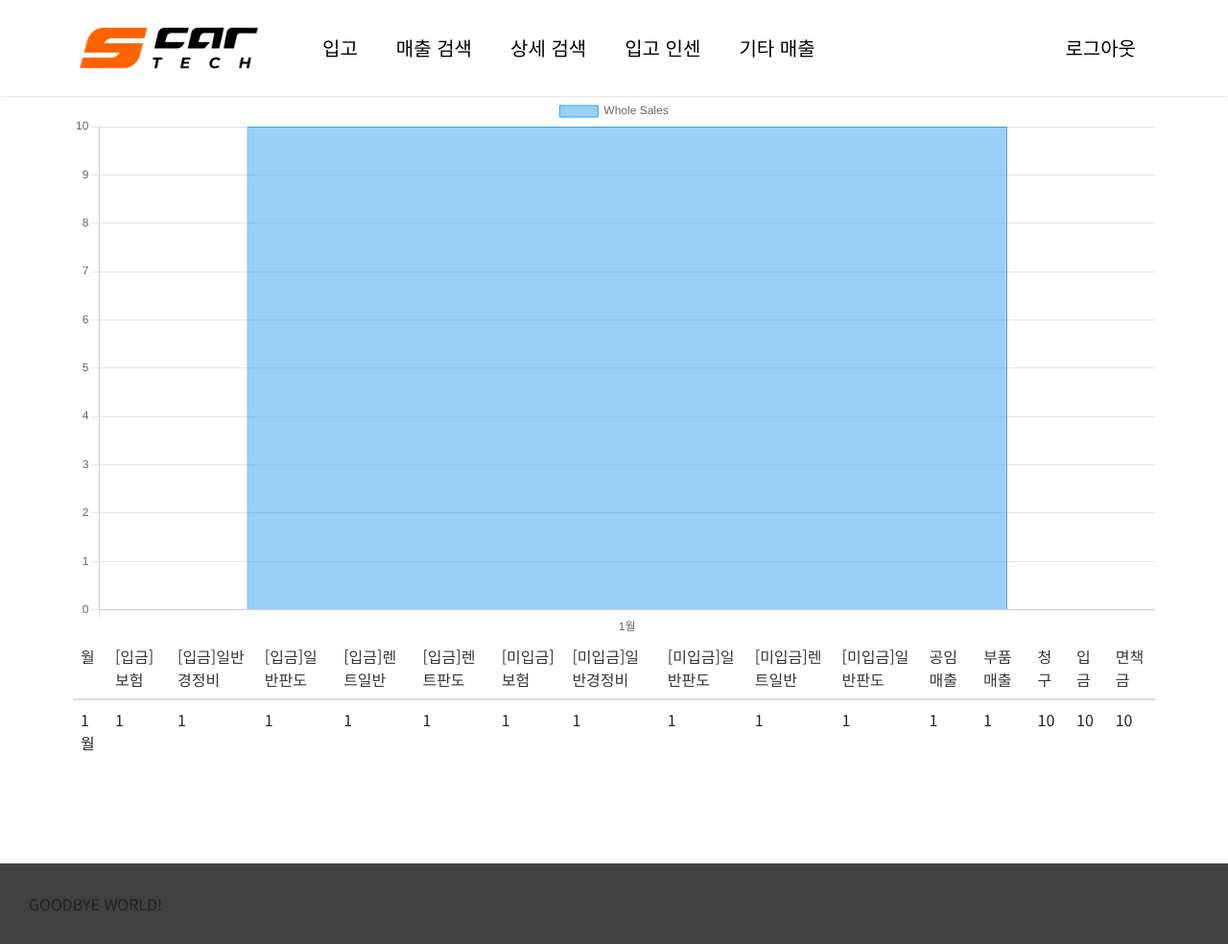
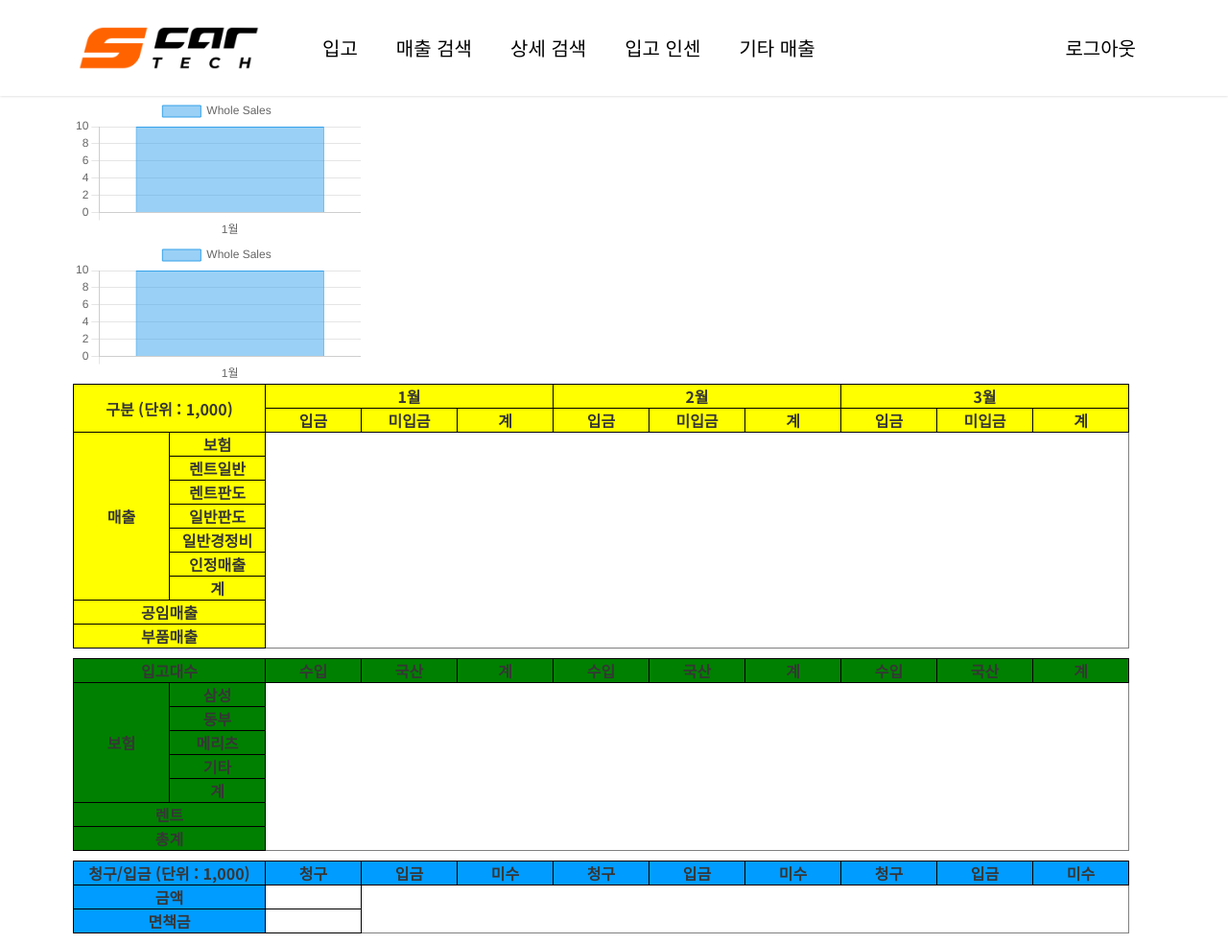
Before and after one commit to mjthepollo/scarmotors, a Django app: page / in a window 1280 px wide. Shown: the whole page at 96% size. Run offline with Django 4.2, Linux system fonts and the light colour scheme; a user stored in the database is signed in; tables that the repository leaves empty hold one stand-in row (values such as "Sample post"); lists and menus that the app fills with data are empty; some libraries are stand-ins or nearby versions.

Commit message:
basic formats for summary

```diff
--- a/static/css/home.css
+++ b/static/css/home.css
@@ -1,50 +1,9 @@
+@import url("period_sales/table.css");
+
 main.container {
   min-height: calc(var(--vh) * 100);
 }
 
-#shsf {
-  position: absolute;
-  top: 40px;
-  left: 0px;
-
-  display: block;
-
-  width: 100%;
-
-  font-weight: 700;
-  font-size: 60px;
-  text-align: center;
-
-  color: black;
-
-  text-decoration: none;
+canvas {
+  width: 300px;
 }
-
-.question {
-  margin-top: 40px;
-
-  font-size: 30px;
-}
-
-a.btn {
-  height: 60px;
-  margin-bottom: 30px;
-
-  font-size: 30px;
-}
-
-@media screen and (max-width: 1200px) {
-  #shsf {
-    font-size: 20px;
-  }
-
-  .question {
-    font-size: 25px;
-  }
-
-  a.btn {
-    height: 40px;
-
-    font-size: 20px;
-  }
-}
--- /dev/null
+++ b/static/css/period_sales/table.css
@@ -0,0 +1,34 @@
+table {
+  margin-bottom: 10px;
+}
+
+table.period_sales th,
+table.period_sales td,
+table.insurance th,
+table.insurance td,
+table.payment th,
+table.payment td {
+  width: 100px;
+
+  font-weight: 700;
+  text-align: center;
+
+  border: 1px solid black;
+
+  vertical-align: middle;
+}
+
+table.period_sales th {
+  background-color: yellow;
+}
+
+table.insurance th {
+  background-color: green;
+}
+table.payment th {
+  background-color: var(--blue);
+}
+
+table.payment th.double {
+  width: 200px;
+}
--- a/templates/home.html
+++ b/templates/home.html
@@ -10,12 +10,13 @@
 {% endblock javascript %}
 {% block content %}
 <div>
-    <canvas id="myChart"></canvas>
+    <canvas id="myChart1"></canvas>
+    <canvas id="myChart2"></canvas>
 </div>
 <script>
-    const ctx = document.getElementById('myChart');
-
-    new Chart(ctx, {
+    const ctx1 = document.getElementById('myChart1');
+    const ctx2 = document.getElementById('myChart2');
+    new Chart(ctx1, {
       type: 'bar',
       data: {
         labels: [{% for monthly_sale in monthly_sales %}"{{monthly_sale.month}}월",{% endfor %}],
@@ -26,6 +27,26 @@
         }]
       },
       options: {
+        responsive:false,
+        scales: {
+          y: {
+            beginAtZero: true
+          }
+        }
+      }
+    });
+    new Chart(ctx2, {
+      type: 'bar',
+      data: {
+        labels: [{% for monthly_sale in monthly_sales %}"{{monthly_sale.month}}월",{% endfor %}],
+        datasets: [{
+          label: 'Whole Sales',
+          data: [{% for monthly_sale in monthly_sales %}{{monthly_sale.whole_turnover}},{% endfor %}],
+          borderWidth: 1
+        }]
+      },
+      options: {
+        responsive:false,
         scales: {
           y: {
             beginAtZero: true
@@ -34,55 +55,92 @@
       }
     });
 </script>
-<table class="table">
-    <thead>
-        <tr>
-            <th>월</th>
-            <th>[입금]보험</th>
-            <th>[입금]일반경정비</th>
-            <th>[입금]일반판도</th>
-            <th>[입금]렌트일반</th>
-            <th>[입금]렌트판도</th>
-            <th>[미입금]보험</th>
-            <th>[미입금]일반경정비</th>
-            <th>[미입금]일반판도</th>
-            <th>[미입금]렌트일반</th>
-            <th>[미입금]일반판도</th>
-            <th>공임매출</th>
-            <th>부품매출</th>
-            <th>청구</th>
-            <th>입금</th>
-            <th>면책금</th>
-        </tr>
-</thead>
-<tbody>
-    {% for monthly_sale in monthly_sales%}
-    <tr>
-        <td>{{monthly_sale.month}}월</td>
-        <td>{{monthly_sale.paid_insurance_sales}}</td>
-        <td>{{monthly_sale.paid_general_expense}}</td>
-        <td>{{monthly_sale.paid_general_pando}}</td>
-        <td>{{monthly_sale.paid_general_rent}}</td>
-        <td>{{monthly_sale.paid_rent_pando}}</td>
-        <td>{{monthly_sale.not_paid_insurance_sales}}</td>
-        <td>{{monthly_sale.not_paid_general_expense}}</td>
-        <td>{{monthly_sale.not_paid_general_pando}}</td>
-        <td>{{monthly_sale.not_paid_general_rent}}</td>
-        <td>{{monthly_sale.not_paid_rent_pando}}</td>
-        <td>{{monthly_sale.wage_turnover}}</td>
-        <td>{{monthly_sale.component_turnover}}</td>
-        <td>{{monthly_sale.charge_amount}}</td>
-        <td>{{monthly_sale.deposit_amount}}</td>
-        <td>{{monthly_sale.net_payment_amount}}</td>
-    </tr>
-    {% endfor %}
-</tbody>
+<table class="period_sales" border="1">
+  <tr>
+    <th colspan="2" rowspan="2">구분 (단위 : 1,000)</th>
+    <th colspan="3">1월</th>
+    <th colspan="3">2월</th>
+    <th colspan="3">3월</th>
+  </tr>
+  <tr>
+    {% for x in "XXX" %}<th>입금</th><th>미입금</th><th>계</th>{% endfor %}
+  </tr>
+  <tr>
+    <th rowspan="7">매출</th>
+    <th>보험</th>
+  </tr>
+  <tr>
+    <th>렌트일반</th>
+  </tr>
+  <tr>
+    <th>렌트판도</th>
+  </tr>
+  <tr>
+    <th>일반판도</th>
+  </tr>
+  <tr>
+    <th>일반경정비</th>
+  </tr>
+  <tr>
+    <th>인정매출</th>
+  </tr>
+  <tr>
+    <th>계</th>
+  </tr>
+  <tr>
+    <th colspan="2">공임매출</th>
+  </tr>
+  <tr>
+    <th colspan="2">부품매출</th>
+  </tr>
+</table>
+<table class="insurance" border="1">
+  <tr>
+    <th colspan="2">입고대수</th>
+    {% for x in "xxx" %}<th>수입</th><th>국산</th><th>계</th>{% endfor %}
+  </tr>
+  <tr>
+    <th rowspan="5">보험</th>
+    <th>삼성</th>
+  </tr>
+  <tr>
+    <th>동부</th>
+  </tr>
+  <tr>
+    <th>메리츠</th>
+  </tr>
+  <tr>
+    <th>기타</th>
+  </tr>
+  <tr>
+    <th>계</th>
+  </tr>
+  <tr>
+    <th colspan="2">렌트</th>
+  </tr>
+  <tr>
+    <th colspan="2">총계</th>
+  </tr>
 </table>
 
+<table class="payment" border="1">
+  <tr>
+    <th class="double" colspan="2">청구/입금 (단위 : 1,000)</th>
+    {% for x in "xxx" %}<th>청구</th><th>입금</th><th>미수</th>{% endfor %}
+  </tr>
+  <tr>
+    <th class="double" colspan="2">금액</th>
+    <td></td>
+  </tr>
+  <tr>
+    <th class="double" colspan="2">면책금</th>
+    <td></td>
+  </tr>
+</table>
+
+
+
 {% endblock content %}
-{% block footer%}
-{% include "modules/footer.html" %}
-{% endblock footer%}
 
 {% block inline_javascript %}
 <script type="module" src="{% static 'js/home.js' %}"></script>
```
Also changed, not shown: templates/period_sales/table.html (added).
